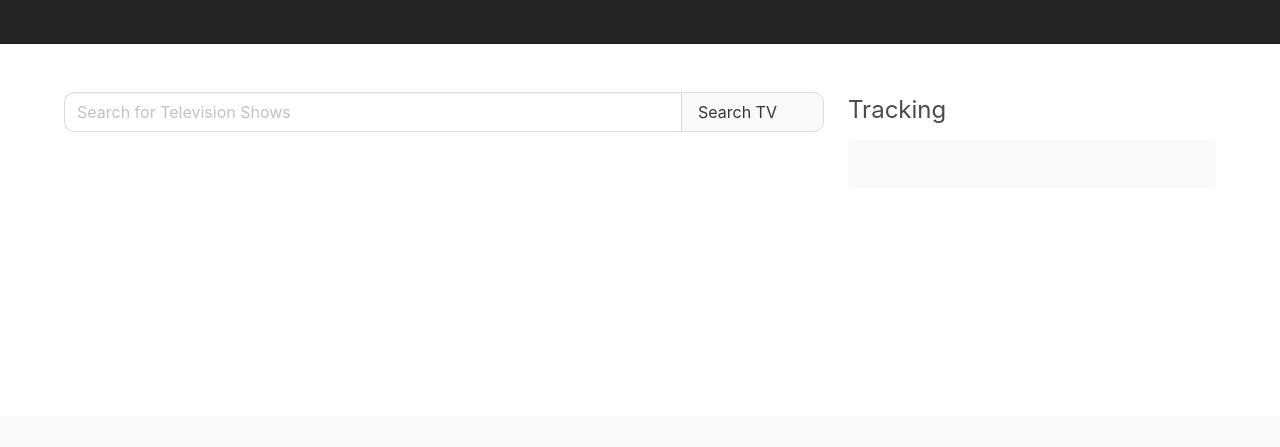
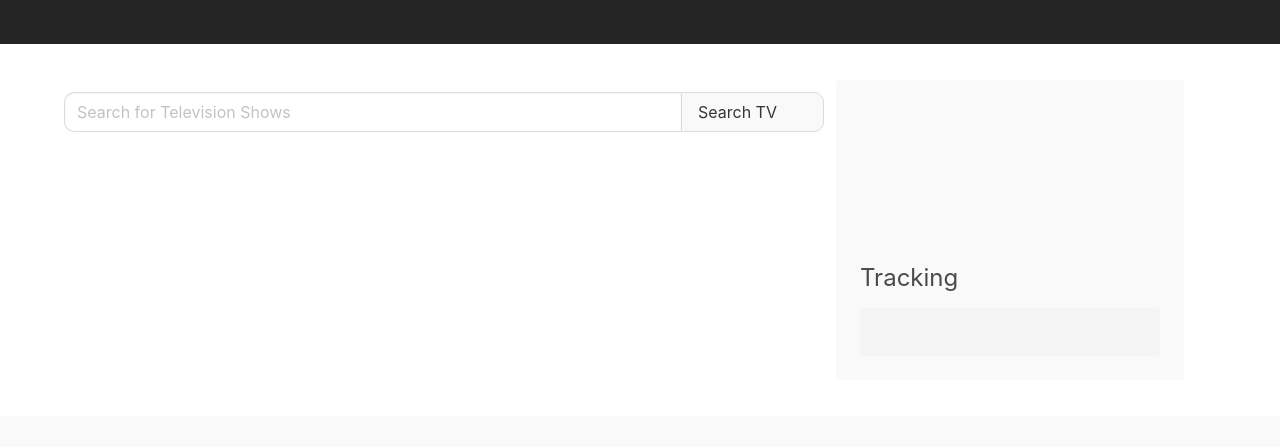
Before and after one commit to yankidank/TV-Tracker, a plain HTML site: page index.html in a window 1280 px wide. Shown: the part 88-535 px from the top of the page. Drawn offline with nearby package versions, Linux system fonts and the light colour scheme.

Commit message:
moving youtube video display above the tracking section

```diff
--- a/index.html
+++ b/index.html
@@ -28,13 +28,12 @@
 						</div>
 						<div id="tvColumn"></div>
 					</div>
-					<div class="column is-one-third">
+					<div class="tracking_side notification">
+							<iframe src=""></iframe>
+							<h3></h3>
+							<p class="description"><p>
 						<h2 class="is-size-4 tracking_title"> Tracking </h2>
-						<div class="notification" id="tracking_side"></div>
-						<iframe src=""></iframe>
- 						<h3></h3>
- 						<p class="description"><p>
-					</div>
+					<div class="notification" id="tracking_side"></div>
 				</div>
 			</div>
 		</section>
```
